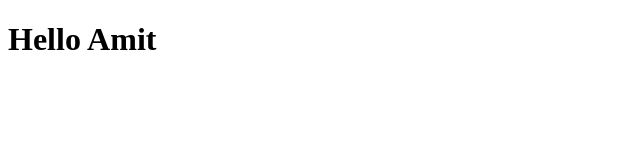
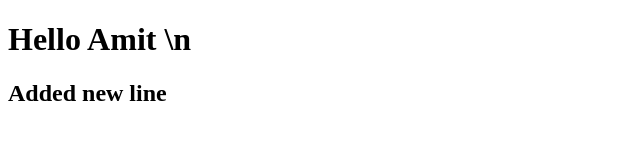
Before and after one commit to atamit/Coursera-AngularC, a plain HTML site: page index.html in a window 1280 px wide. Shown: the whole page, without its empty margins (0-640 px from the left). Drawn offline with Linux system fonts and the light colour scheme.

Commit message:
Test Commit

```diff
--- a/index.html
+++ b/index.html
@@ -5,6 +5,7 @@
     <title></title>
   </head>
   <body>
-    <h1> Hello Amit</h1>
+    <h1> Hello Amit \n</h1>
+    <h2> Added new line</h2>
   </body>
 </html>
```
